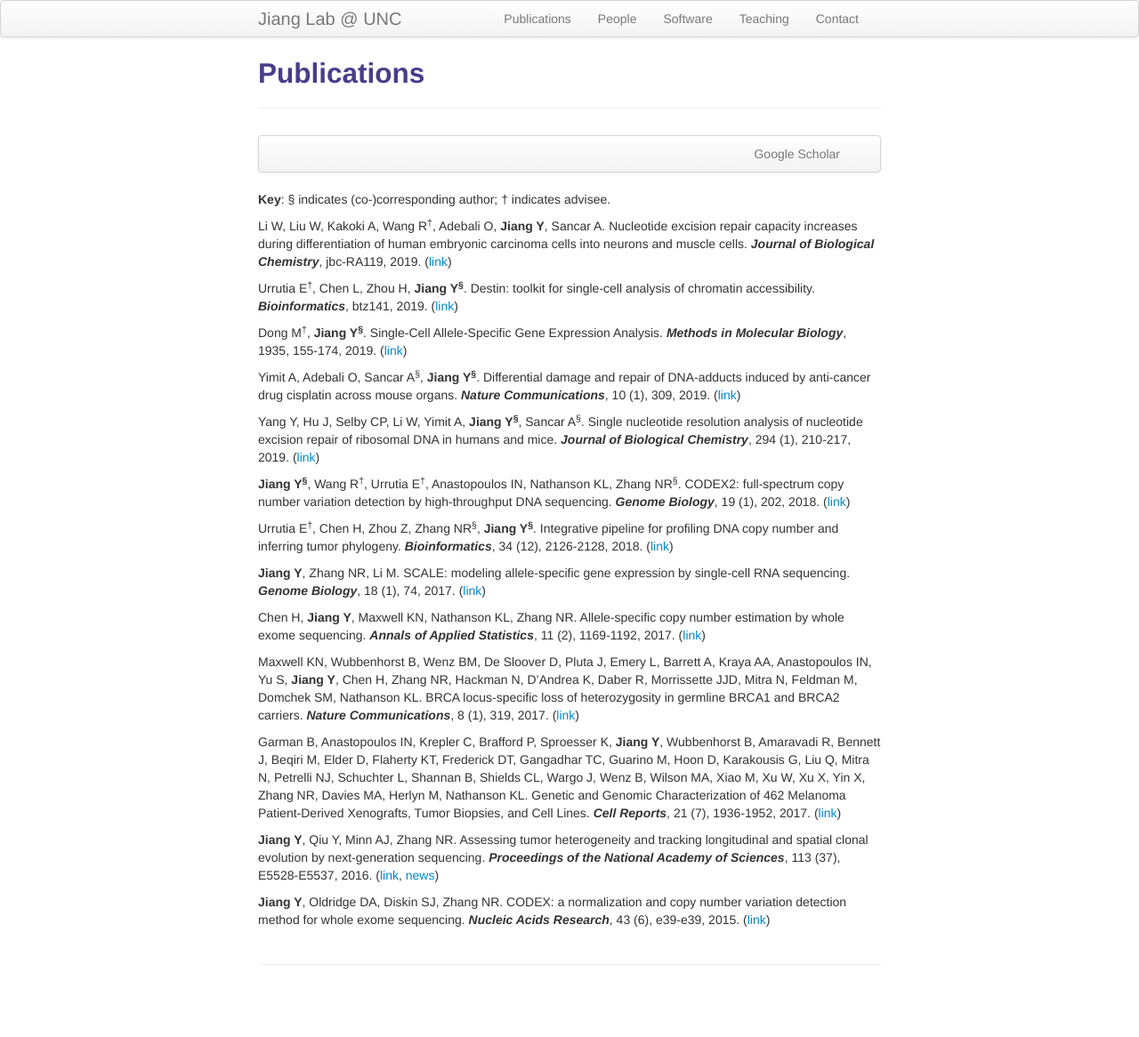
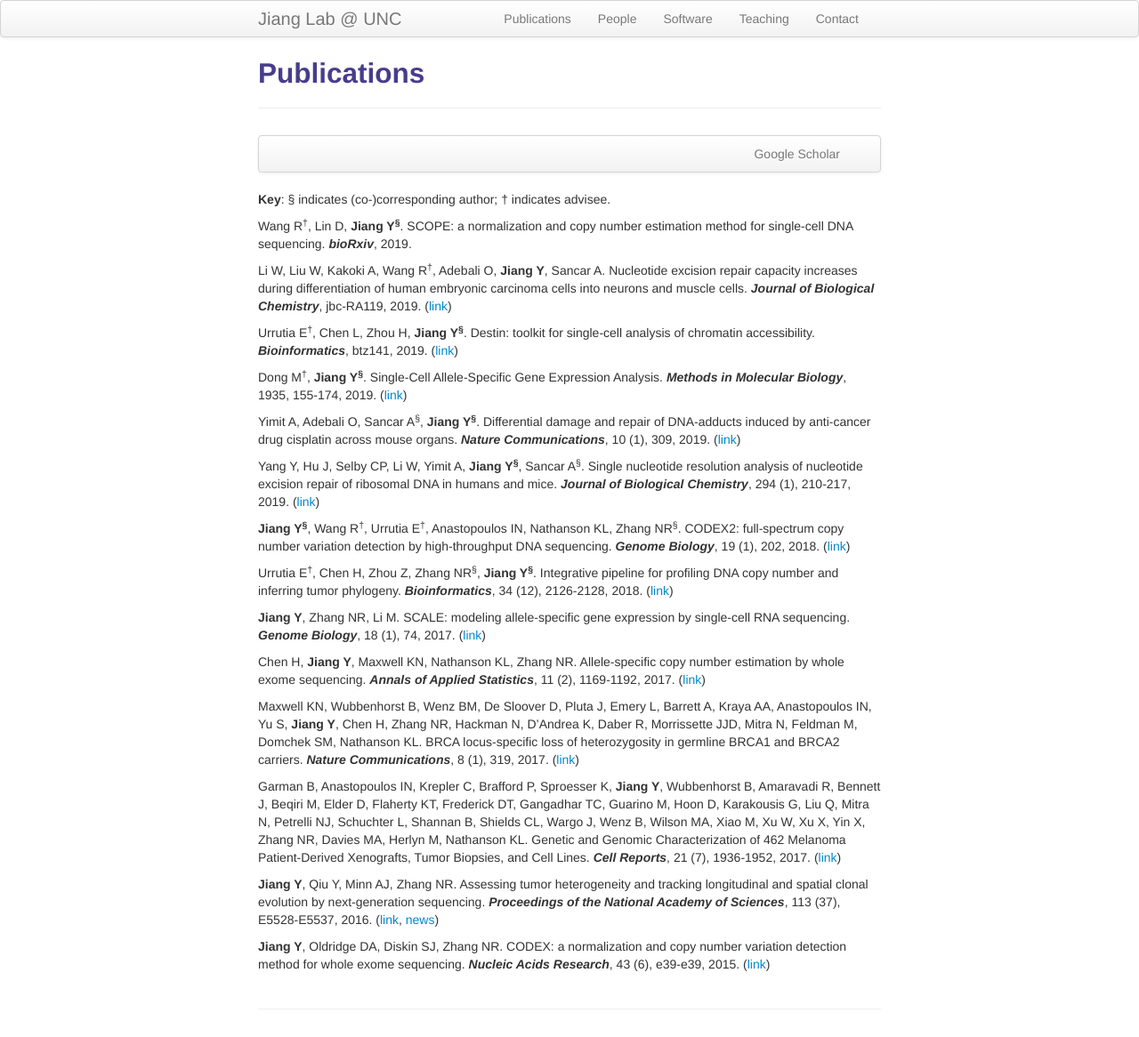
Before and after one commit to yuchaojiang/yuchaojiang.github.io, a Jekyll site: the page built from pages/pubs.md, in a window 1280 px wide. Shown: the whole page at 89% size. Built offline with Jekyll 4.4.1, drawn with Linux system fonts in a browser that asks for light colours; before the commit the page ends 1116 px from its top, so only the background shows below that.

Commit message:
Update pubs.md

```diff
--- a/pages/pubs.md
+++ b/pages/pubs.md
@@ -13,6 +13,8 @@ description: Yuchao Jiang's publications
 </div>
 
 **Key**: &sect; indicates (co-)corresponding author; &dagger; indicates advisee.
+
+Wang R<sup>&dagger;</sup>, Lin D, **Jiang Y<sup>&sect;</sup>**. SCOPE: a normalization and copy number estimation method for single-cell DNA sequencing. ***bioRxiv***, 2019.
 
 Li W, Liu W, Kakoki A, Wang R<sup>&dagger;</sup>, Adebali O, **Jiang Y**, Sancar A. Nucleotide excision repair capacity increases during differentiation of human embryonic carcinoma cells into neurons and muscle cells. ***Journal of Biological Chemistry***, jbc-RA119, 2019. ([link](http://www.jbc.org/content/early/2019/02/26/jbc.RA119.007861.abstract))
 
```
